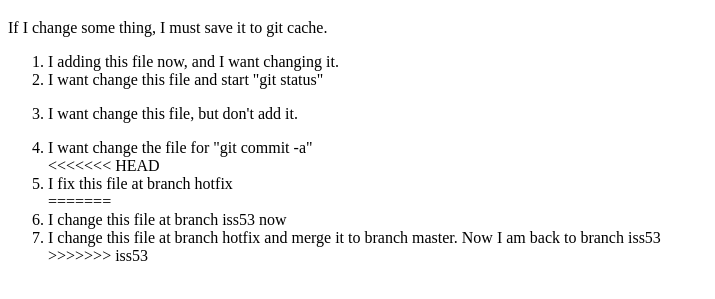
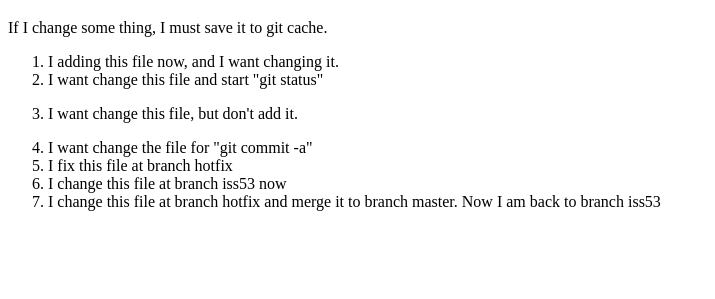
Before and after one commit to hivandu/learnGit, a plain HTML site: page index.html in a window 1280 px wide. Shown: the part 61-360 px from the top of the page, without its empty margins (0-715 px from the left). Drawn offline with Linux system fonts and the light colour scheme.

Commit message:
merge master and iss53 and change

```diff
--- a/index.html
+++ b/index.html
@@ -13,12 +13,9 @@
     <li>I want change this file and start "git status"</li>
     <li><p>I want change this file, but don't add it.</p></li>
     <li>I want change the file for "git commit -a"</li>
-<<<<<<< HEAD
     <li>I fix this file at branch hotfix</li>
-=======
     <li>I change this file at branch iss53 now</li>
     <li>I change this file at branch hotfix and merge it to branch master. Now I am back to branch iss53</li>
->>>>>>> iss53
   </ol>
 </body>
 </html>
```
Also changed, not shown: 1 other file.
